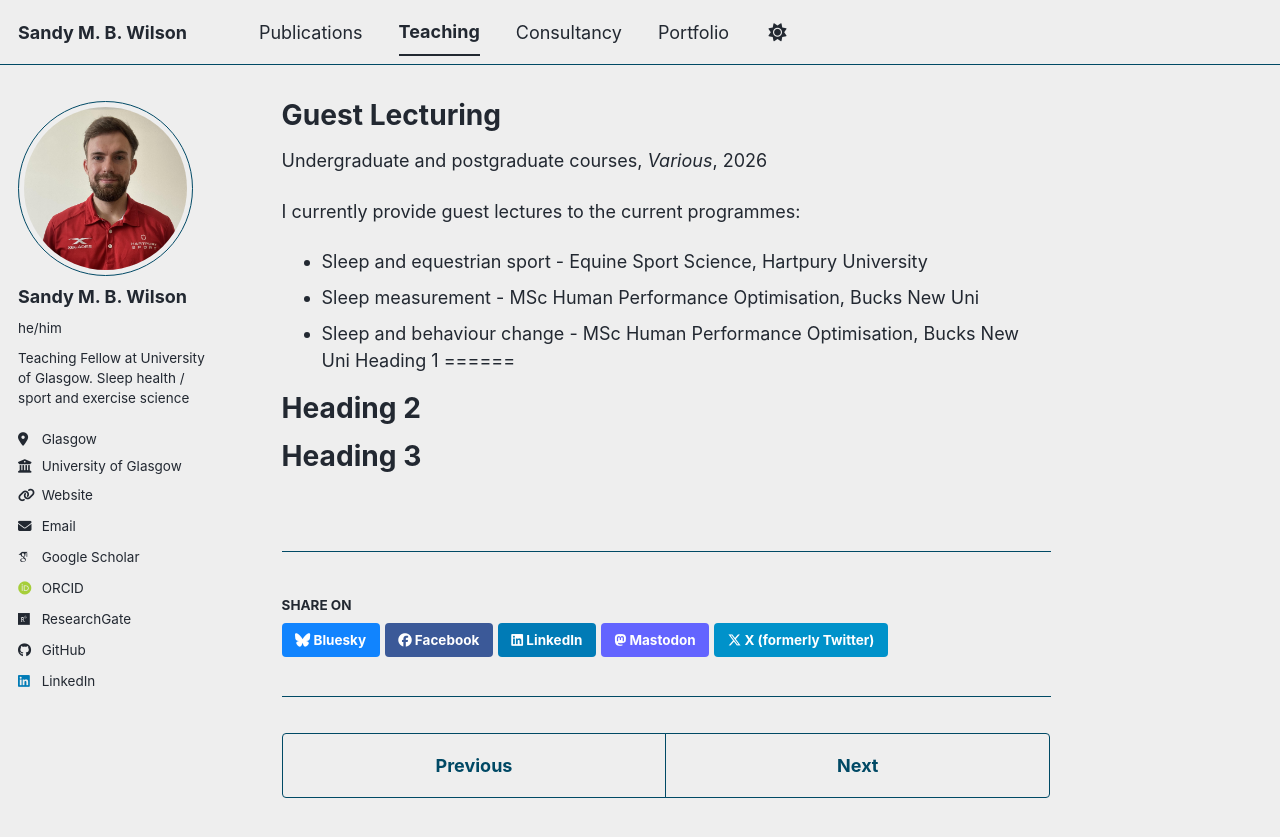
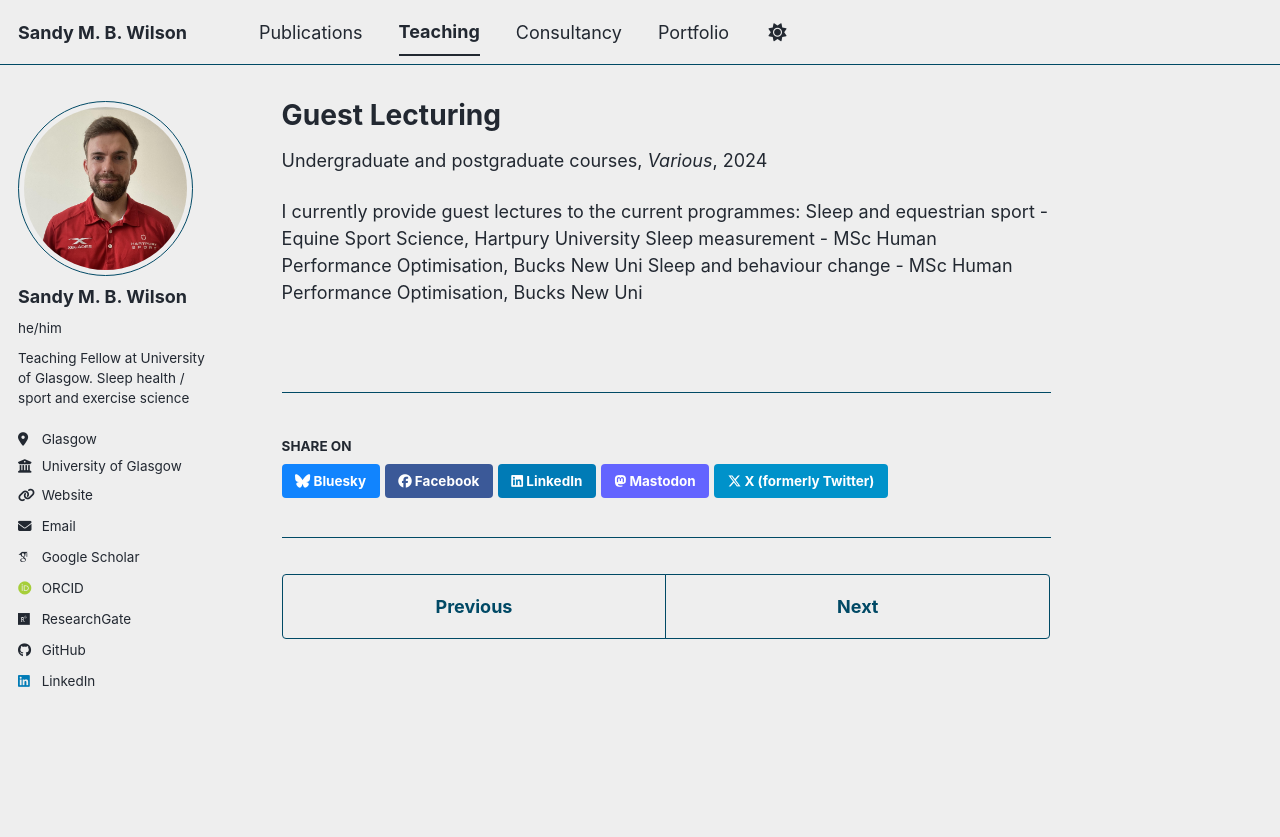
Before and after one commit to sandymbwilson/sandymbwilson.github.io, a Jekyll site: the page built from _teaching/2024-1.md, in a window 1280 px wide and 963 px high. Shown: the top 837 px of the window. Built offline with Jekyll 4.4.1, drawn with Linux system fonts in a browser that asks for light colours; some web fonts are replaced; a script bundle is joined from its source files by our own code; library files that are not in the unit come from our copies.

Commit message:
Update Teaching tab

```diff
--- a/_teaching/2024-1.md
+++ b/_teaching/2024-1.md
@@ -4,19 +4,11 @@ collection: teaching
 type: "Undergraduate and postgraduate courses"
 permalink: /teaching/2024-1
 venue: "Various"
+date: 2024-01-01
 location: "City, Country"
 ---
 
 I currently provide guest lectures to the current programmes:
-
-- Sleep and equestrian sport - Equine Sport Science, Hartpury University
-- Sleep measurement - MSc Human Performance Optimisation, Bucks New Uni
-- Sleep and behaviour change - MSc Human Performance Optimisation, Bucks New Uni
-Heading 1
-======
-
-Heading 2
-======
-
-Heading 3
-======
+  Sleep and equestrian sport - Equine Sport Science, Hartpury University
+  Sleep measurement - MSc Human Performance Optimisation, Bucks New Uni
+  Sleep and behaviour change - MSc Human Performance Optimisation, Bucks New Uni
```
Also changed, not shown: _teaching/2022-1.md (+1 -8 lines), _teaching/2025-1.md (+4 -5 lines).
